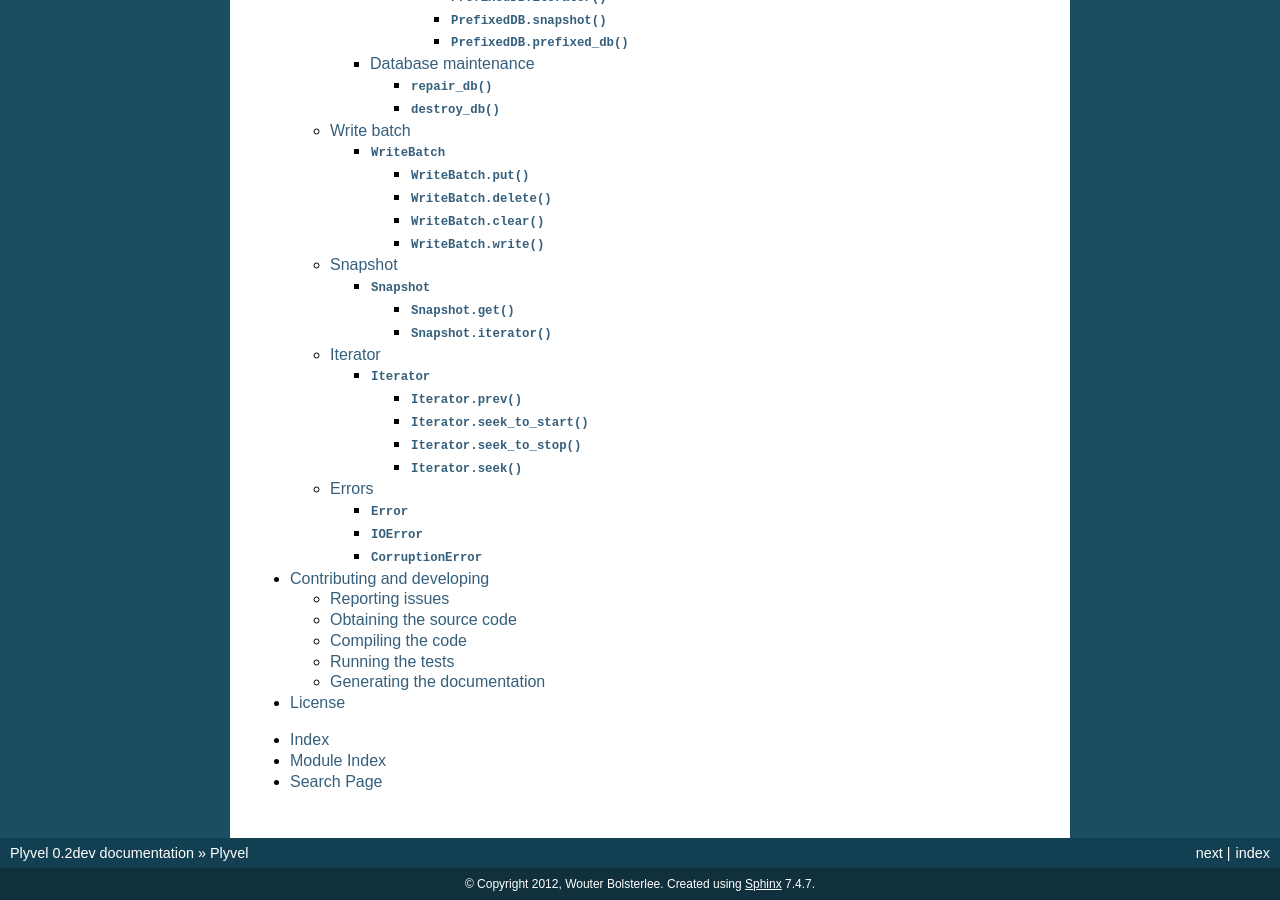
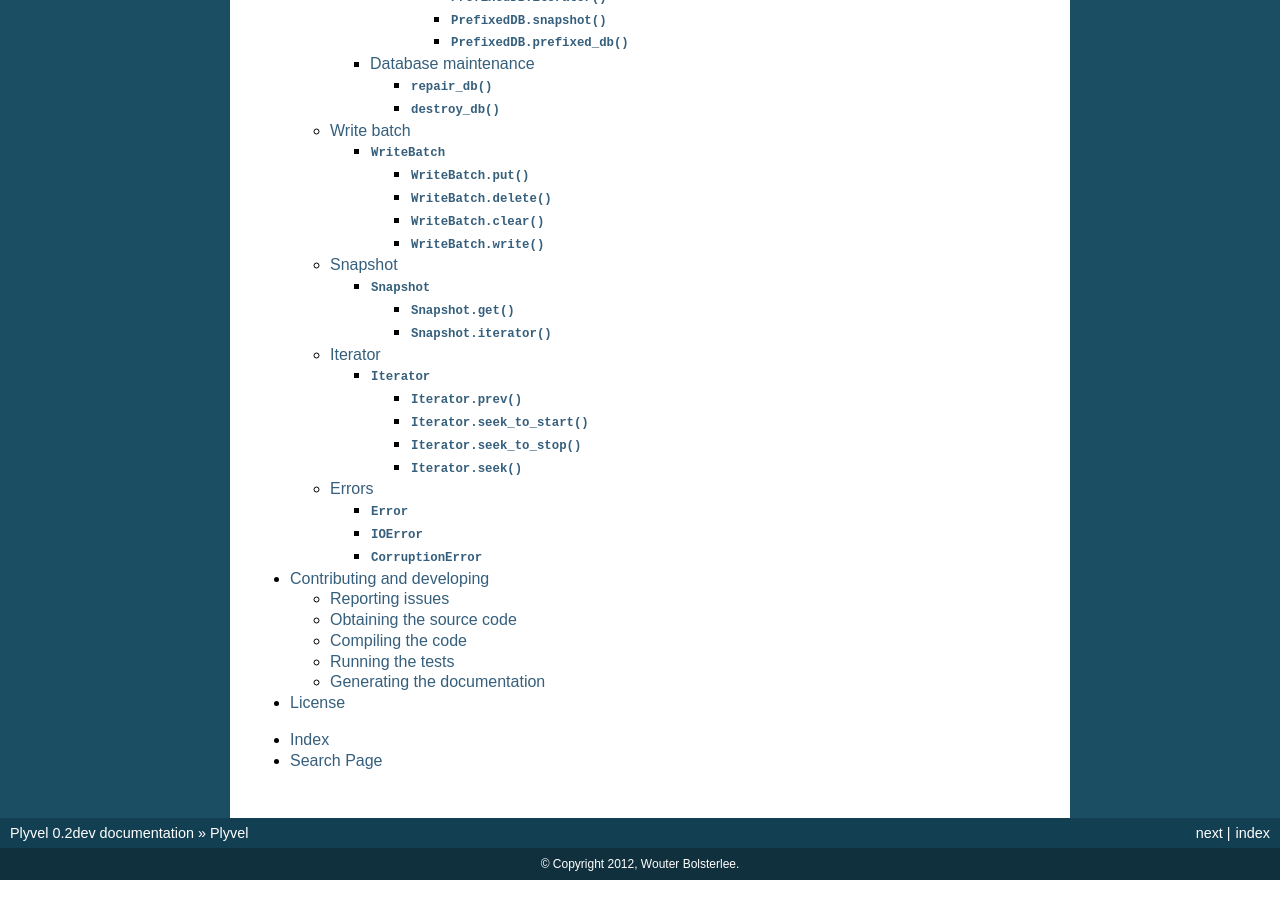
Before and after one commit to wbolster/plyvel, a Sphinx documentation site: the page built from doc/index.rst, in a window 1280 px wide and 900 px high, scrolled down 2115 px. Built offline with Sphinx 7.4.7, drawn with Linux system fonts in a browser that asks for light colours.

Commit message:
Tweak Sphinx output a little bit

```diff
--- a/doc/conf.py
+++ b/doc/conf.py
@@ -144,7 +144,7 @@ html_static_path = ['_static']
 #html_additional_pages = {}
 
 # If false, no module index is generated.
-#html_domain_indices = True
+html_domain_indices = False
 
 # If false, no index is generated.
 #html_use_index = True
@@ -153,10 +153,10 @@ html_static_path = ['_static']
 #html_split_index = False
 
 # If true, links to the reST sources are added to the pages.
-#html_show_sourcelink = True
+html_show_sourcelink = False
 
 # If true, "Created using Sphinx" is shown in the HTML footer. Default is True.
-#html_show_sphinx = True
+html_show_sphinx = False
 
 # If true, "(C) Copyright ..." is shown in the HTML footer. Default is True.
 #html_show_copyright = True
--- a/doc/index.rst
+++ b/doc/index.rst
@@ -80,5 +80,4 @@ Table of contents
    license
 
 * :ref:`genindex`
-* :ref:`modindex`
 * :ref:`search`
```
